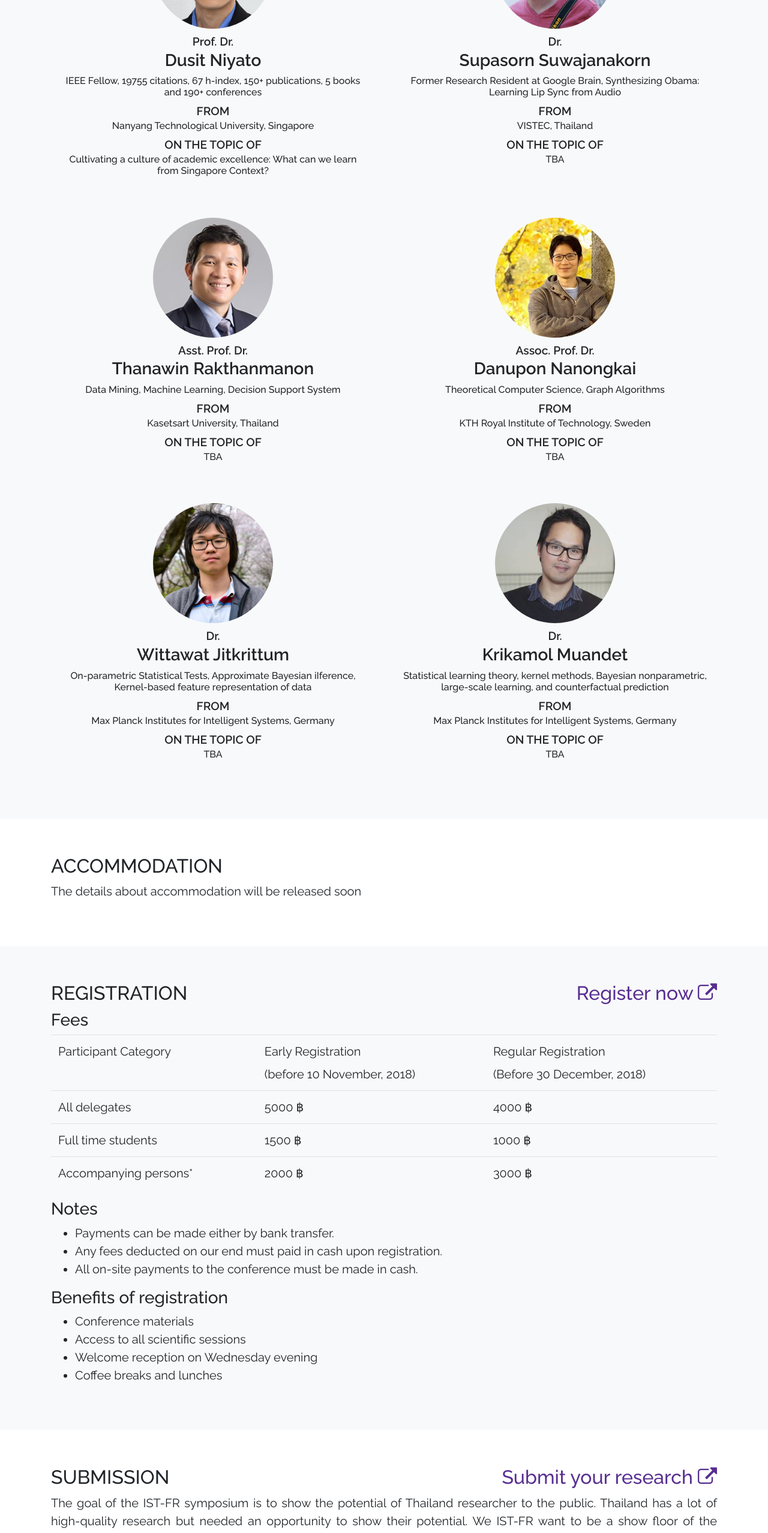
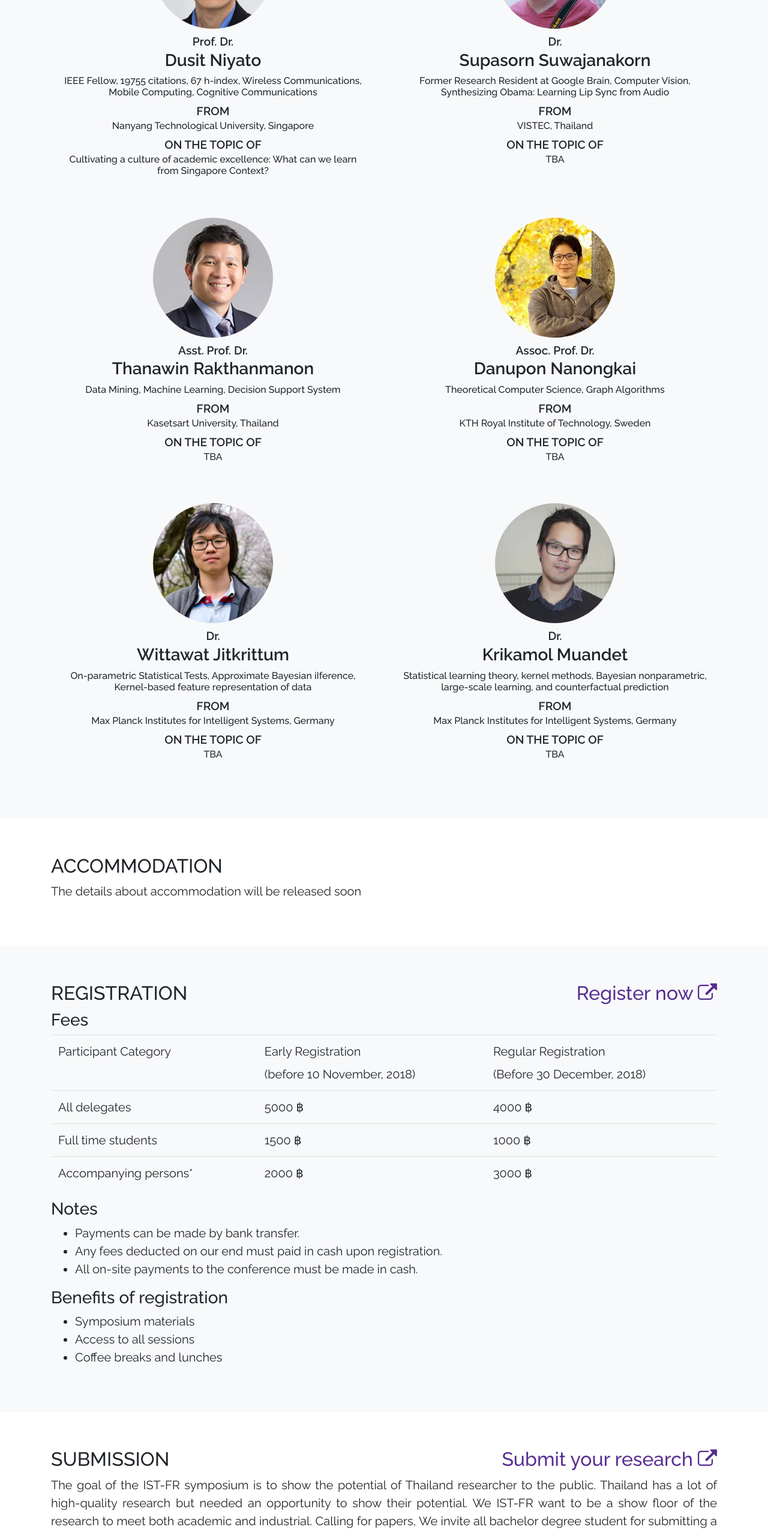
Before and after one commit to ist-fr/2019, a Vue app: page / in a window 1280 px wide. Shown: the part 2920-5476 px from the top of the page at 60% size. Built offline with nearby package versions, Linux system fonts and the light colour scheme; what vue-scrollactive, vuetable-2 would draw is missing.

Commit message:
update content

```diff
--- a/src/components/Facelift/Registration.vue
+++ b/src/components/Facelift/Registration.vue
@@ -44,15 +44,14 @@
           <div class="col-lg-12">
           <h3>Notes</h3>
           <ul class="registration">
-            <li>Payments can be made either by bank transfer.</li>
+            <li>Payments can be made by bank transfer.</li>
             <li>Any fees deducted on our end must paid in cash upon registration.</li>
             <li>All on-site payments to the conference must be made in cash.</li>
           </ul>
           <h3>Benefits of registration</h3>
           <ul class="registration">
-            <li>Conference materials</li>
-            <li>Access to all scientific sessions</li>
-            <li>Welcome reception on Wednesday evening</li>
+            <li>Symposium materials</li>
+            <li>Access to all sessions</li>
             <li>Coffee breaks and lunches</li>
           </ul>
         </div>
--- a/src/components/Facelift/Speakers.vue
+++ b/src/components/Facelift/Speakers.vue
@@ -34,7 +34,7 @@ export default {
         {
           title: 'Prof. Dr.',
           name: 'Dusit Niyato',
-          bio: 'IEEE Fellow, 19755 citations, 67 h-index,  150+ publications, 5 books and 190+ conferences',
+          bio: 'IEEE Fellow, 19755 citations, 67 h-index, Wireless Communications, Mobile Computing, Cognitive Communications',
           topic: 'Cultivating a culture of academic excellence: What can we learn from Singapore Context?',
           university: 'Nanyang Technological University, Singapore',
           imageSrc: require('../../assets/speakers/dr_dusit_niyato.jpg'),
@@ -43,7 +43,7 @@ export default {
         {
           title: 'Dr.',
           name: 'Supasorn Suwajanakorn',
-          bio: 'Former Research Resident at Google Brain, Synthesizing Obama: Learning Lip Sync from Audio',
+          bio: 'Former Research Resident at Google Brain, Computer Vision, Synthesizing Obama: Learning Lip Sync from Audio',
           topic: 'TBA',
           university: 'VISTEC, Thailand',
           imageSrc: require('../../assets/speakers/dr_supasorn_suwajanakorn.jpg'),
--- a/src/components/Facelift/Submission.vue
+++ b/src/components/Facelift/Submission.vue
@@ -39,12 +39,12 @@
           </ul>
           <h3>Online submission</h3>
           <ul>
-            <li>Open submission 25 aug</li>
-            <li>Close submission 25 sep 23:59 (GMT +7)</li>
-            <li>Result released 10</li>
+            <li>Open submission 25 August</li>
+            <li>Close submission 25 September 2018 23:59 (GMT +7)</li>
+            <li>Result released 10 July 2018</li>
           </ul>
         <h3>Poster presentration</h3>
-        <p>poster presentration @venu on 20 dec</p>
+        <p>poster presentration @venu on 19-20 December 2018</p>
         <h3>Prizes</h3>
           Prize total 17,500 BAHT
           <ul>
--- a/src/components/Facelift/Venue.vue
+++ b/src/components/Facelift/Venue.vue
@@ -5,7 +5,7 @@
         <div class="col-lg-12 mx-auto">
           <h2>Venue</h2>
           <p style="text-align: justify;">
-            Vidyasirimedhi Institute of Science and Technology (VISTEC) is a graduate research intensive university located on Wangchan Vallery and
+            Vidyasirimedhi Institute of Science and Technology (VISTEC) is a graduate research-intensive university located on Wangchan Vallery and
             supported by Power of Innovation Foundation. VISTEC is in close collaboration with Thailand initiative megaprojects Eastern Economic
             Corridor (EEC) in general and Eastern Economic Corridor of Innovation (EECi) in particular.
           </p>
```
